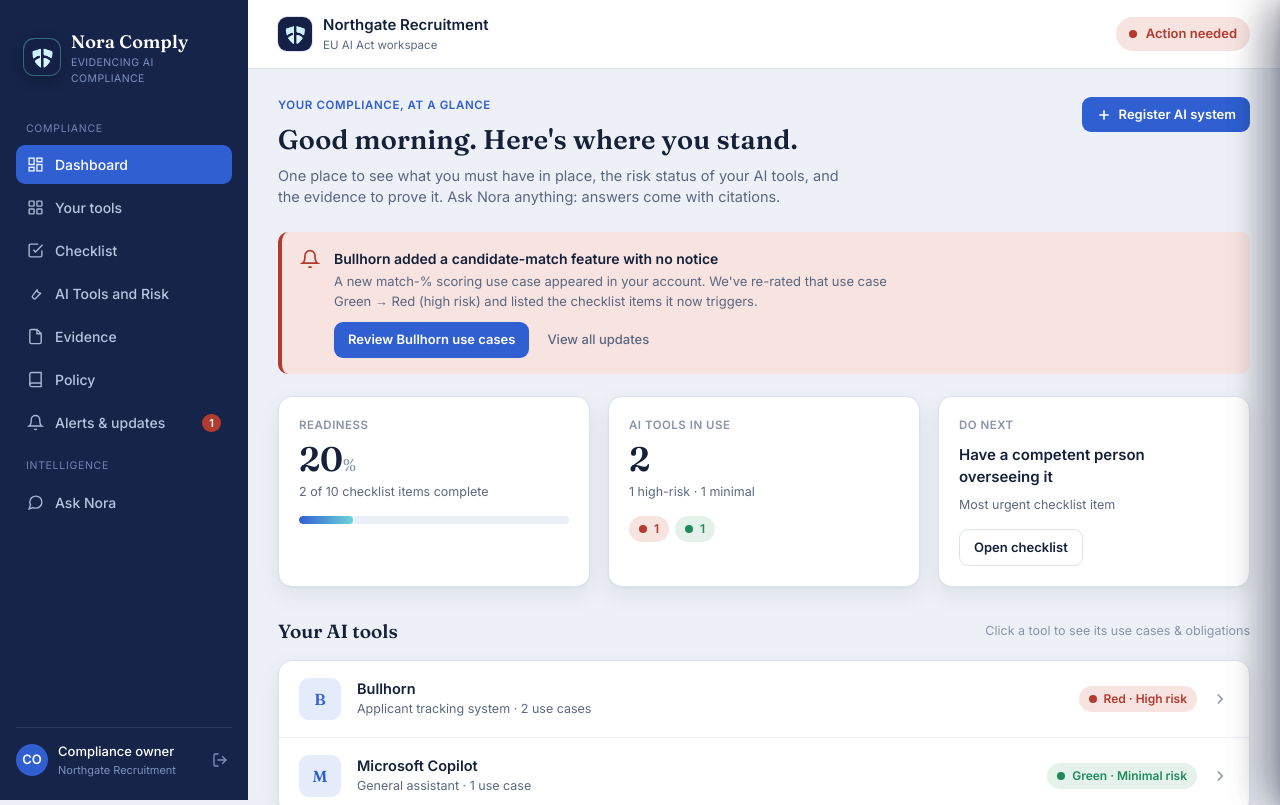
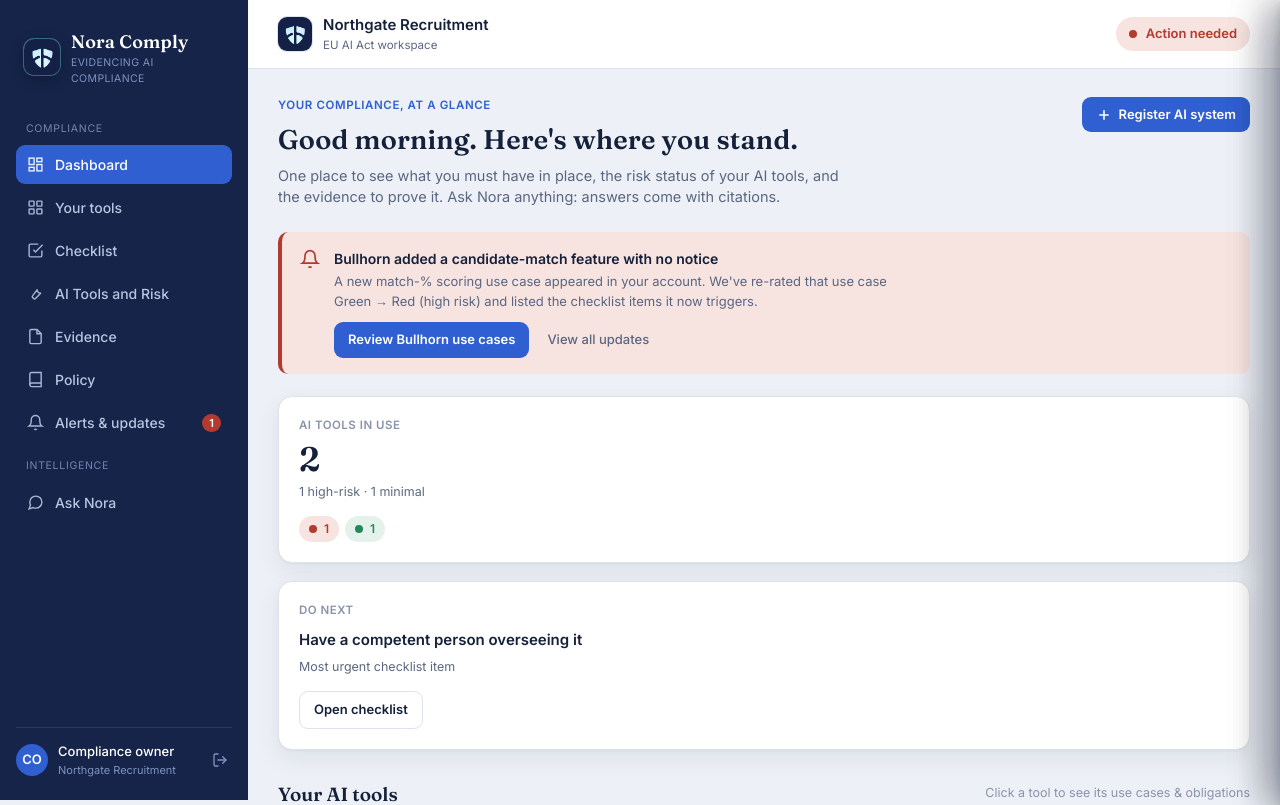
Before and after one commit to geet-bhute/nora_comply_mvp_deployment, a Next.js app: page /dashboard in a window 1280 px wide. Shown: the top 805 px of the page. Built offline with nearby package versions, Linux system fonts and the light colour scheme.

Commit message:
Remove readiness card from dashboard

```diff
--- a/app/(app)/dashboard/page.tsx
+++ b/app/(app)/dashboard/page.tsx
@@ -12,10 +12,6 @@
 export default function DashboardPage() {
   const { checklist, tools, alert, alertDismissed, setOpenToolId, setRegisterOpen } = useApp()
   const router = useRouter()
-
-  const total = checklist.length
-  const done = checklist.filter(o => o.done).length
-  const pct = Math.round((done / total) * 100)
 
   const rc = { green: 0, amber: 0, red: 0 }
   tools.forEach(t => { rc[toolRag(t)]++ })
@@ -51,14 +47,7 @@
         </div>
       )}
 
-      <div className="grid cols-3">
-        <div className="card stat">
-          <div className="k">Readiness</div>
-          <div className="v">{pct}<small>%</small></div>
-          <div className="sub">{done} of {total} checklist items complete</div>
-          <div className="bar"><i style={{ width: `${pct}%` }} /></div>
-        </div>
-
+      <div className="grid cols-2">
         <div className="card stat">
           <div className="k">AI tools in use</div>
           <div className="v">{tools.length}</div>
```
